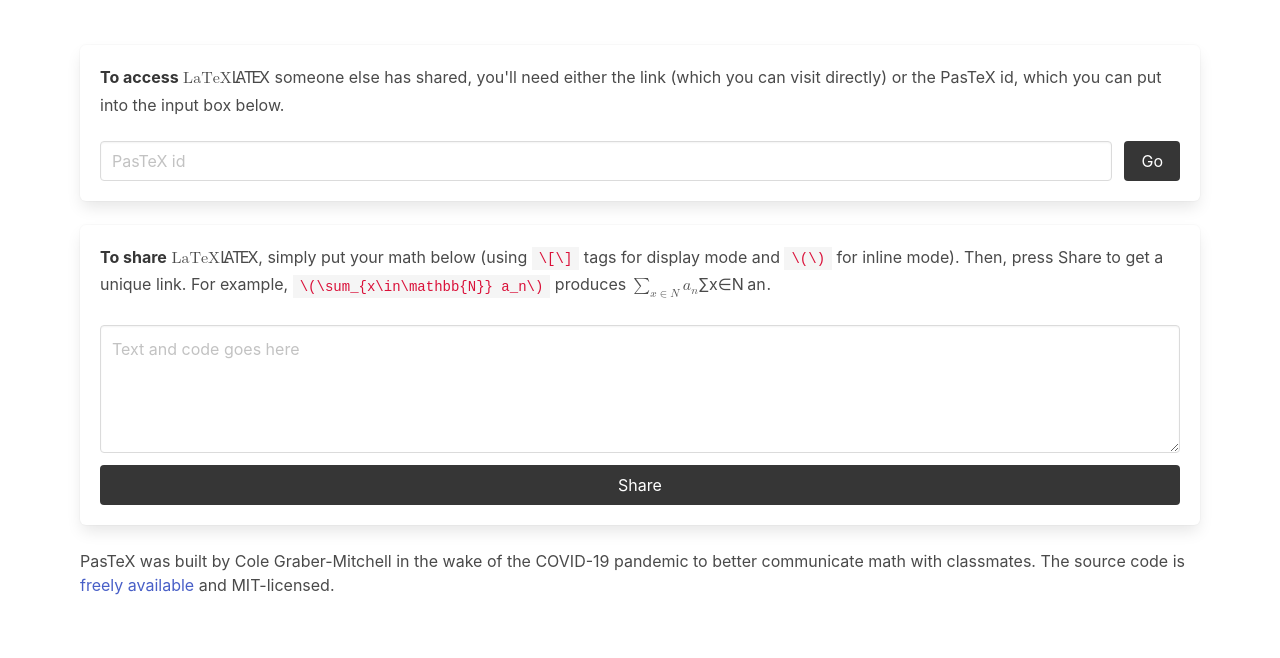
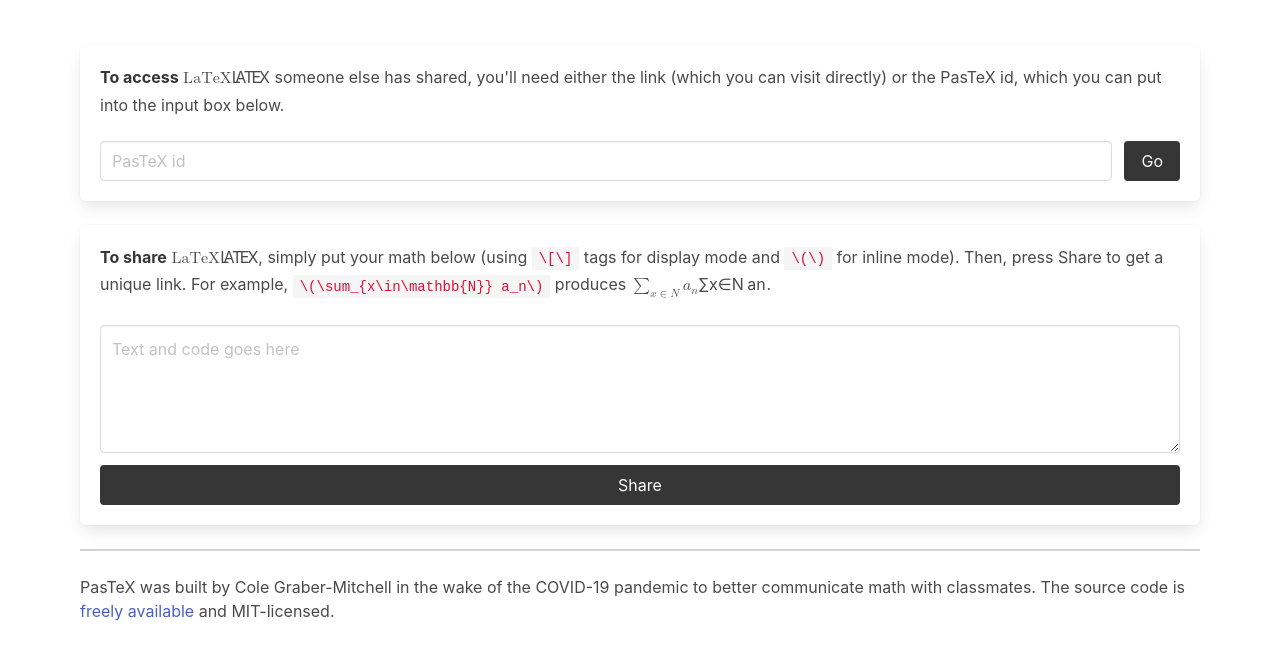
Before and after one commit to cgm616/pastex, a website built with webpack: page public/index.html in a window 1280 px wide. Shown: the part 144-802 px from the top of the page. Built offline with nearby package versions, Linux system fonts and the light colour scheme.

Commit message:
Add horizontal rule

```diff
--- a/public/index.html
+++ b/public/index.html
@@ -63,6 +63,7 @@
                         </div>
                     </div>
                 </div>
+                <hr class="rule">
                 <div class="content">
                     <p>
                         PasTeX was built by Cole Graber-Mitchell in the wake of the COVID-19 pandemic to better communicate math with classmates.
@@ -84,6 +85,7 @@
                     <div class="content" id="paste-content">
                     </div>
                 </div>
+                <hr class="rule">
                 <div class="content">
                     <p>
                         PasTeX was built by Cole Graber-Mitchell in the wake of the COVID-19 pandemic to better communicate math with classmates.
--- a/src/styles/main.scss
+++ b/src/styles/main.scss
@@ -8,3 +8,7 @@
 .footer {
   background-color: white;
 }
+
+.rule {
+  background-color: lightgray;
+}
```
